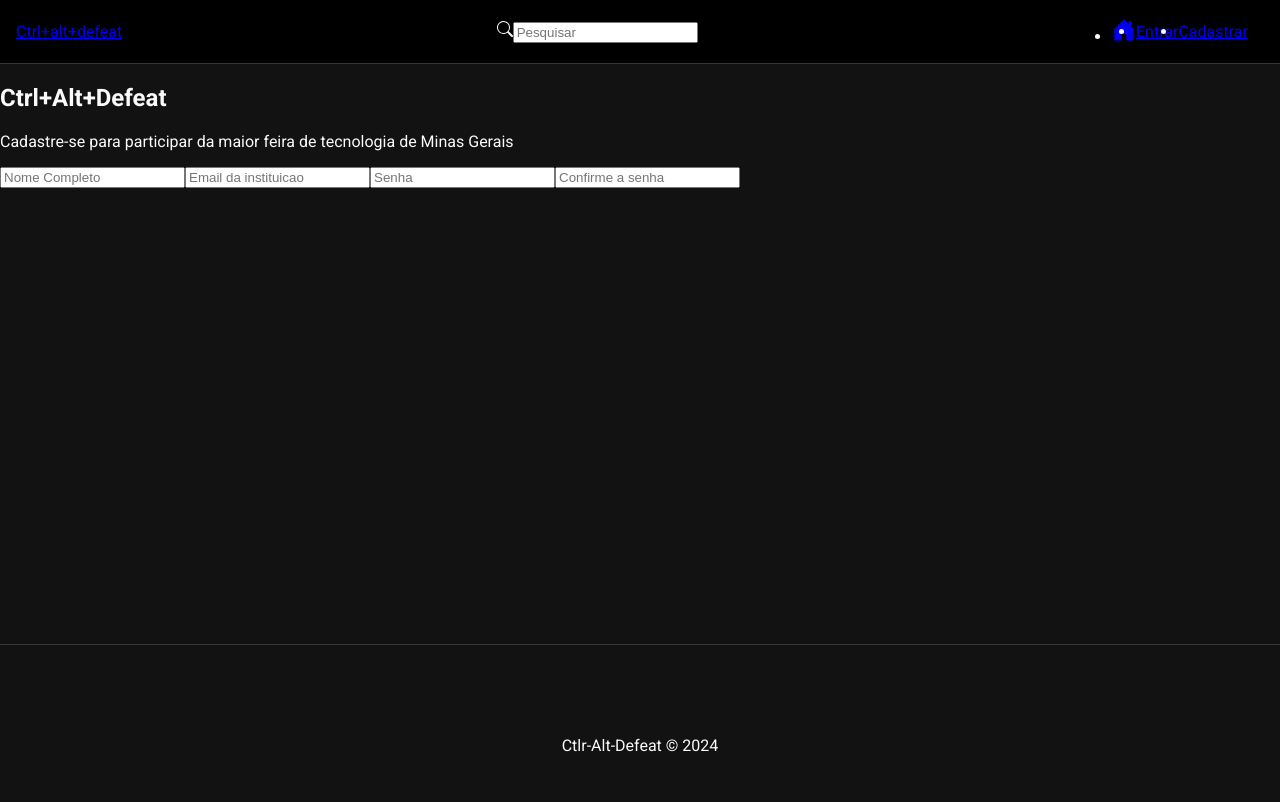
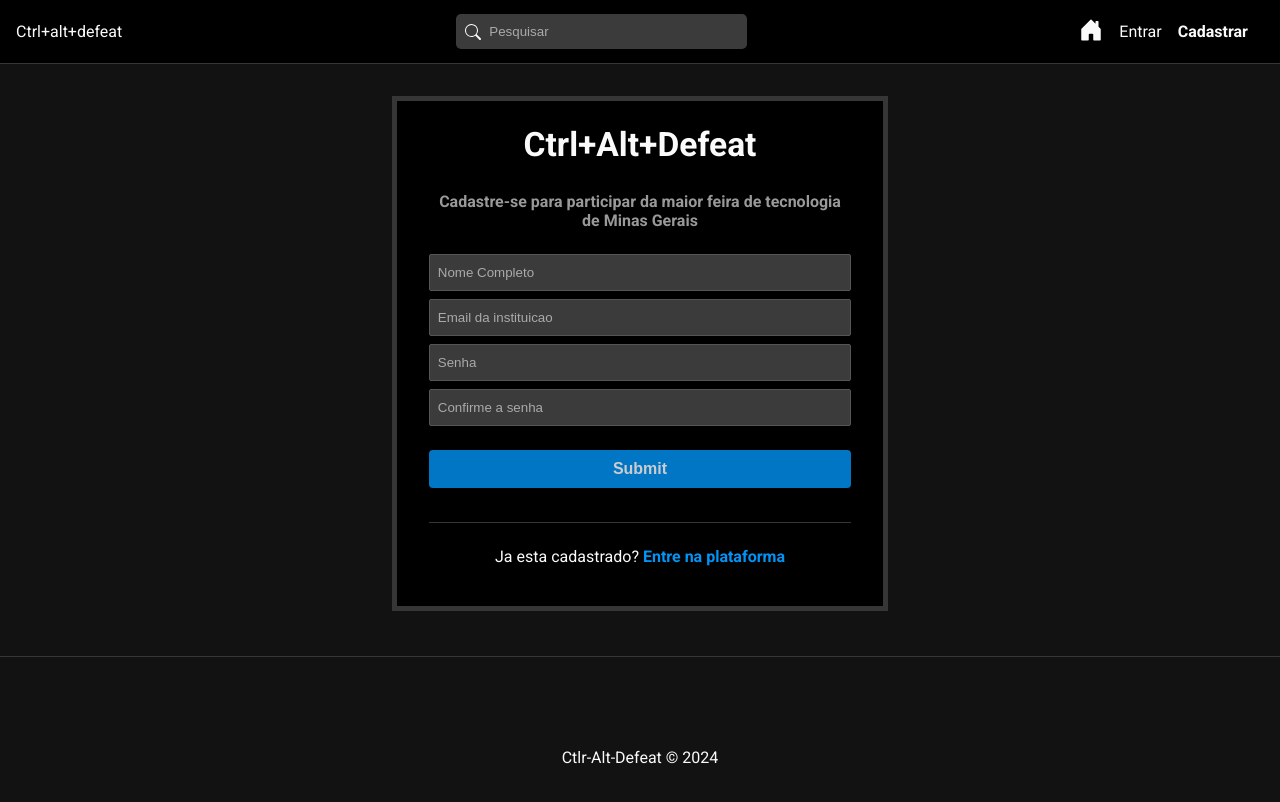
Before and after one commit to S204-Inatel-2024-1/Front_Ctrl-Alt-Defeat, a React (Create React App) app in the folder front_ctrl-alt-defeat/: page /register in a window 1280 px wide. Shown: the top 802 px of the page. Built offline with nearby package versions, Linux system fonts and the light colour scheme.

Commit message:
CSS global feito, com pagina de cadastro quase pronta

```diff
--- a/front_ctrl-alt-defeat/src/components/Navbar.css
+++ b/front_ctrl-alt-defeat/src/components/Navbar.css
@@ -2,43 +2,43 @@
     display: flex;
     justify-content: space-between;
     align-items: center;
-    background-color:#000;
+    background-color: #000;
     border-bottom: 1px solid #363636;
     padding: 0.1em 1em;
   }
 
-#serch-form{
+  #search-form {
     position: relative;
     width: 20%;
   }
 
-#search-form svg{
+  #search-form svg {
     position: absolute;
     top: 10px;
     left: 9px;
   }
 
-#search-form input{
+  #search-form input {
     padding-left: 2.5em;
     border: none;
     border-radius: 5px;
     width: 100%;
-    margin:0;
+    margin: 0;
   }
 
-#nav-links{
+  #nav-links {
     display: flex;
     align-items: center;
   }
 
-#nav-links{
+  #nav-links li {
     margin-right: 1em;
   }
 
-#nav-link span{
+  #nav-links span {
     cursor: pointer;
   }
 
-#nav-links svg{
+  #nav-links svg {
     font-size: 1.5em;
   }
--- a/front_ctrl-alt-defeat/src/components/Navbar.js
+++ b/front_ctrl-alt-defeat/src/components/Navbar.js
@@ -10,7 +10,7 @@
       <Link to="/">
         Ctrl+alt+defeat
       </Link>
-      <form>
+      <form id="search-form">
         <BsSearch />
         <input type='text' placeholder='Pesquisar' />
       </form>
--- a/front_ctrl-alt-defeat/src/index.css
+++ b/front_ctrl-alt-defeat/src/index.css
@@ -1,8 +1,89 @@
 body {
     font-family: "Roboto", sans-serif;
     margin: 0;
-    padding: 0; /* Aqui você precisa fornecer um valor válido para o padding */
+    padding: 0;
     box-sizing: border-box;
-    background-color: #121212; /* Aqui você precisa remover o caractere "$" e "$\square" */
+    background-color: #121212;
     color: #fafafa;
-}
+  }
+
+  a {
+    color: #fafafa;
+    text-decoration: none;
+  }
+
+  .active {
+    font-weight: bold;
+  }
+
+  ul {
+    list-style: none;
+  }
+
+  form {
+    display: flex;
+    flex-direction: column;
+  }
+
+  label {
+    display: flex;
+    flex-direction: column;
+    text-align: left;
+  }
+
+  label span {
+    font-weight: bold;
+    margin-bottom: 0.5em;
+    color: #aaa;
+    font-size: 0.7em;
+  }
+
+  input {
+    background-color: #3b3b3b;
+    color: #aaa;
+    border: 1px solid #555;
+    border-radius: 2px;
+    padding: 10px 8px;
+    outline: none;
+    margin-bottom: 0.6em;
+  }
+
+  input::placeholder {
+    color: #aaa;
+  }
+
+  .btn,
+  button,
+  input[type="submit"] {
+    background-color: #0094f6;
+    color: #fff;
+    border: none;
+    border-radius: 4px;
+    padding: 10px 8px;
+    font-weight: bold;
+    cursor: pointer;
+    opacity: 0.8;
+    font-size: 1em;
+  }
+
+  input[type="submit"] {
+    margin-top: 1em;
+  }
+
+  input:disabled {
+    cursor: not-allowed;
+    background-color: #000;
+  }
+
+  button:hover,
+  input[type="submit"]:hover {
+    opacity: 1;
+  }
+
+  .cancel-btn {
+    background-color: #ccc;
+  }
+
+  .hide {
+    display: none;
+  }
--- a/front_ctrl-alt-defeat/src/pages/auth/Auth.css
+++ b/front_ctrl-alt-defeat/src/pages/auth/Auth.css
@@ -0,0 +1,39 @@
+#login,
+#register {
+  border: 5px solid #363636;
+  background-color: #000;
+  padding: 1.5em 2em;
+  max-width: 33%;
+  margin: 2em auto;
+}
+
+#login h2,
+#register h2 {
+  text-align: center;
+  font-size: 2.1em;
+  margin-top: 0;
+}
+
+.subtitle {
+  font-weight: bold;
+  color: #999;
+  margin-bottom: 1.5em;
+}
+
+#login form,
+#register form {
+  padding-bottom: 1.5em;
+  margin-bottom: 1.5em;
+  border-bottom: 1px solid #363636;
+}
+
+#login p,
+#register p {
+  text-align: center;
+}
+
+#login p a,
+#register p a {
+  font-weight: bold;
+  color: #0094f6;
+}
--- a/front_ctrl-alt-defeat/src/pages/auth/Register.js
+++ b/front_ctrl-alt-defeat/src/pages/auth/Register.js
@@ -13,7 +13,7 @@
   }
 
   return (
-    <div>
+    <div id="register">
       <h2>Ctrl+Alt+Defeat</h2>
       <p className="subtitle"> Cadastre-se para participar da maior feira de tecnologia de Minas Gerais</p>
       <form onSubmit={handleSubmit}>
@@ -21,8 +21,11 @@
         <input type="email" placeholder="Email da instituicao"/>
         <input type="password" placeholder="Senha"/>
         <input type="password" placeholder="Confirme a senha"/>
-
+        <input type="submit" placeholder="Cadastrar"/>
       </form>
+      <p>
+        Ja esta cadastrado? <Link to="/login">Entre na plataforma</Link>
+      </p>
     </div>
   )
 }
```
Lines whose indentation alone changed are shown as unchanged.
